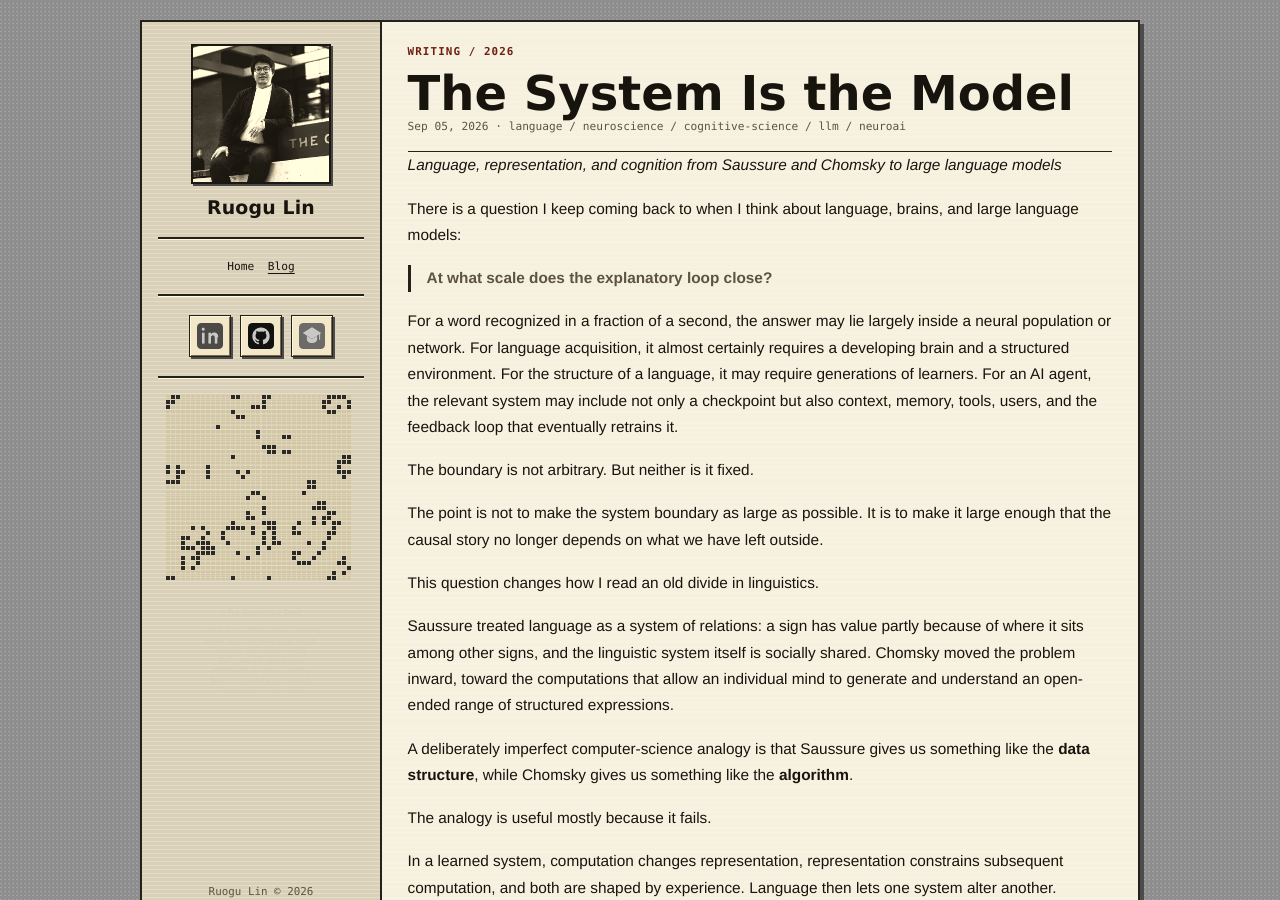
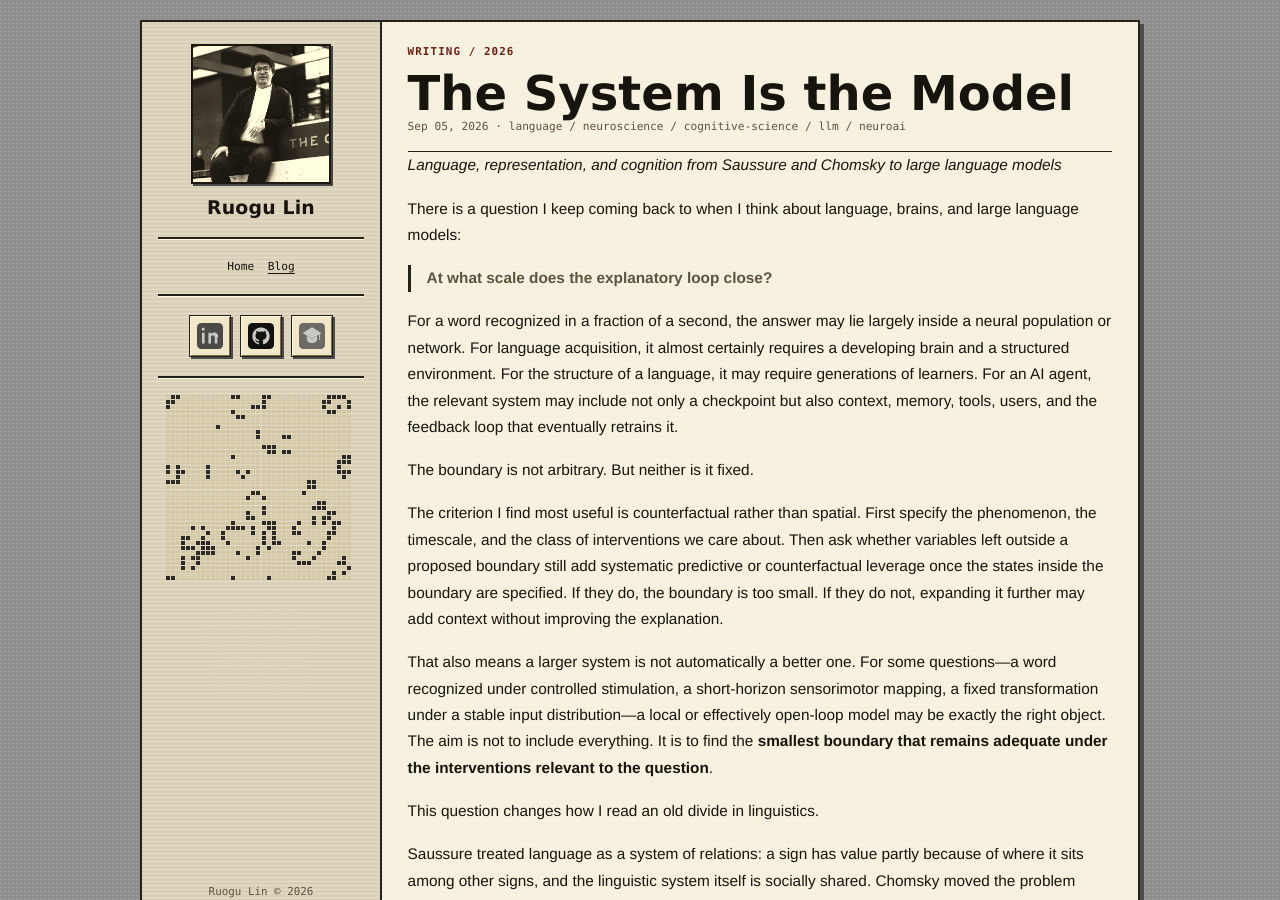
Before and after one commit to lrgthu/lrgthu.github.io, a Jekyll site: the page built from _posts/2026-09-05-the-system-is-the-model.md, in a window 1280 px wide and 900 px high. Built offline with Jekyll 4.4.1, drawn with Linux system fonts in a browser that asks for light colours; some of the changed text lies outside the part shown.

Commit message:
Sharpen explanatory boundary criterion

```diff
--- a/_posts/2026-09-05-the-system-is-the-model.md
+++ b/_posts/2026-09-05-the-system-is-the-model.md
@@ -17,7 +17,9 @@ For a word recognized in a fraction of a second, the answer may lie largely insi
 
 The boundary is not arbitrary. But neither is it fixed.
 
-The point is not to make the system boundary as large as possible. It is to make it large enough that the causal story no longer depends on what we have left outside.
+The criterion I find most useful is counterfactual rather than spatial. First specify the phenomenon, the timescale, and the class of interventions we care about. Then ask whether variables left outside a proposed boundary still add systematic predictive or counterfactual leverage once the states inside the boundary are specified. If they do, the boundary is too small. If they do not, expanding it further may add context without improving the explanation.
+
+That also means a larger system is not automatically a better one. For some questions—a word recognized under controlled stimulation, a short-horizon sensorimotor mapping, a fixed transformation under a stable input distribution—a local or effectively open-loop model may be exactly the right object. The aim is not to include everything. It is to find the **smallest boundary that remains adequate under the interventions relevant to the question**.
 
 This question changes how I read an old divide in linguistics.
 
@@ -205,13 +207,13 @@ For a word recognized in 200 milliseconds, the answer may lie largely inside a n
 
 This suggests a broader NeuroAI research perspective:
 
-> **Some intelligent capacities may be better explained by identifying the smallest closed causal loop that reproduces the phenomenon than by locating intelligence in any single component.**
+> **Some intelligent capacities may be better explained by identifying the smallest causal boundary that remains predictively and counterfactually adequate under the relevant interventions than by locating intelligence in any single component. In adaptive settings, that boundary will often be a closed loop.**
 
 The boundary is not arbitrary.
 
 But neither is it fixed.
 
-**The system is the model—provided we are careful about which system, and at what timescale.**
+**The system is the model—provided we are careful about which system, for which phenomenon, and at what timescale.**
 
 The other two essays in this series take that boundary question in different directions. [*Intelligence Is in the Loop*](/blog/intelligence-is-in-the-loop/) asks what organization inside the boundary counts as intelligent; [*The User Is Not a Vector*](/blog/the-user-is-not-a-vector/) asks what happens when the adaptive loop contains a recommender and a person.
 
```
